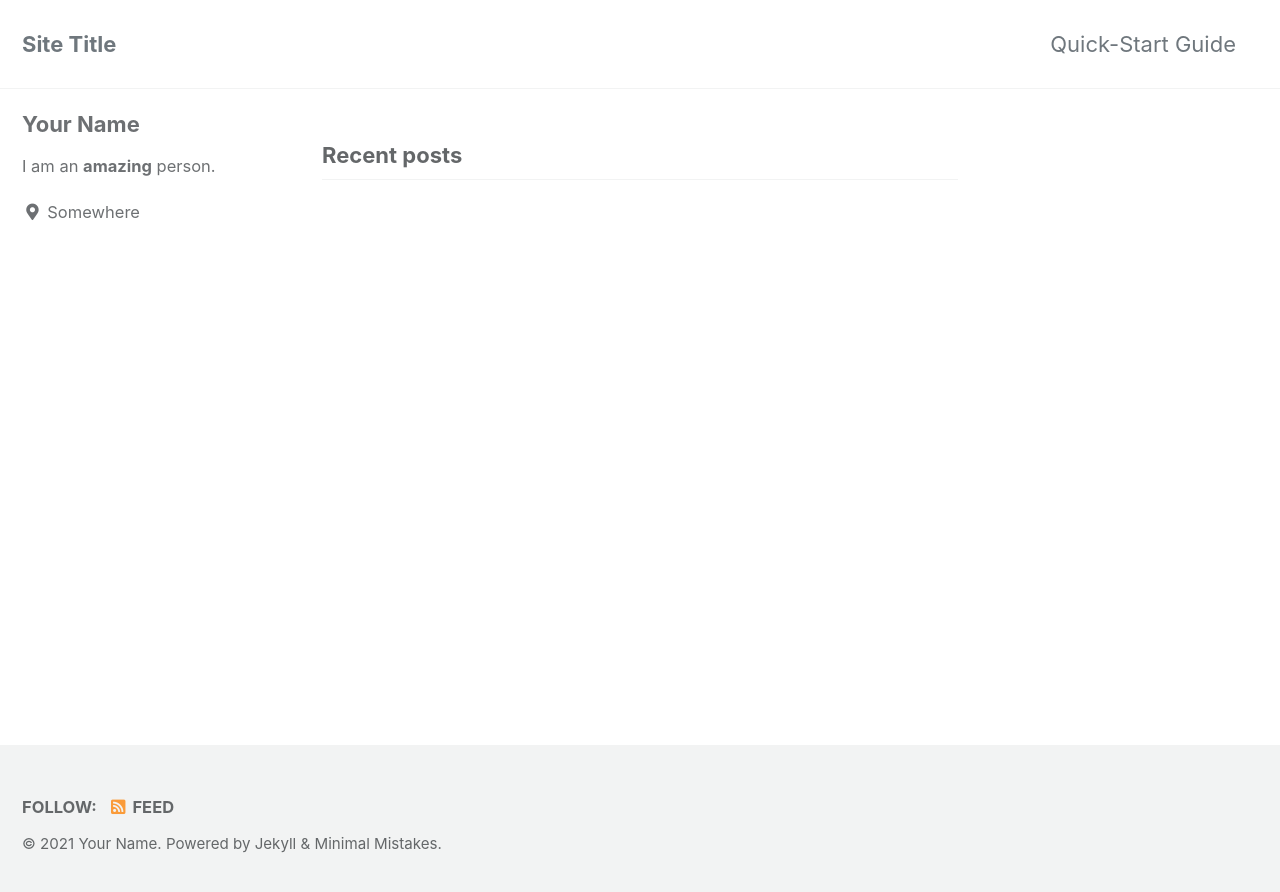
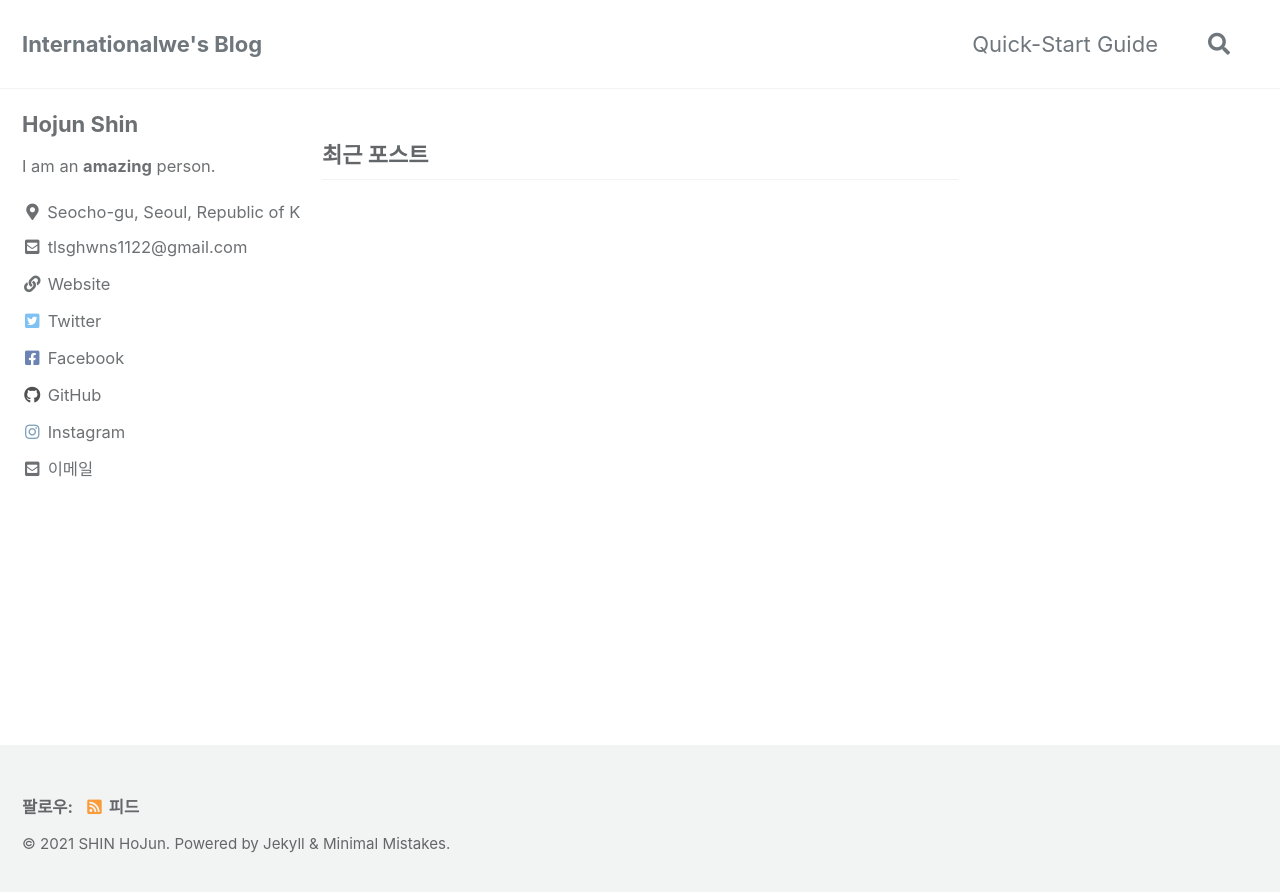
Before and after one commit to internationalwe/internationalwe.github.io, a Jekyll site: the page built from index.html, in a window 1280 px wide. Shown: the top 892 px of the page. Built offline with Jekyll 4.4.1, drawn with Linux system fonts in a browser that asks for light colours; cached includes are drawn as plain includes; the list of posts is cut into pages by our own code.

Commit message:
Update _config.yml

```diff
--- a/_config.yml
+++ b/_config.yml
@@ -11,19 +11,19 @@
 # https://mmistakes.github.io/minimal-mistakes/docs/quick-start-guide/#installing-the-theme
 
 # theme                  : "minimal-mistakes-jekyll"
-# remote_theme           : "mmistakes/minimal-mistakes"
+remote_theme           : "mmistakes/minimal-mistakes"
 minimal_mistakes_skin    : "default" # "air", "aqua", "contrast", "dark", "dirt", "neon", "mint", "plum", "sunrise"
 
 # Site Settings
-locale                   : "en-US"
-title                    : "Site Title"
+locale                   : "ko"
+title                    : "Internationalwe's Blog"
 title_separator          : "-"
 subtitle                 : # site tagline that appears below site title in masthead
-name                     : "Your Name"
+name                     : "SHIN HoJun"
 description              : "An amazing website."
-url                      : # the base hostname & protocol for your site e.g. "https://mmistakes.github.io"
+url                      : "https://internationalwe.github.io"
 baseurl                  : # the subpath of your site, e.g. "/blog"
-repository               : # GitHub username/repo-name e.g. "mmistakes/minimal-mistakes"
+repository               : "internationalwe/internationalwe.github.io"
 teaser                   : # path of fallback teaser image, e.g. "/assets/images/500x300.png"
 logo                     : # path of logo image to display in the masthead, e.g. "/assets/images/88x88.png"
 masthead_title           : # overrides the website title displayed in the masthead, use " " for no title
@@ -59,9 +59,9 @@ reCaptcha:
 atom_feed:
   path                   : # blank (default) uses feed.xml
   hide                   : # true, false (default)
-search                   : # true, false (default)
+search                   : true # true, false (default)
 search_full_content      : # true, false (default)
-search_provider          : # lunr (default), algolia, google
+search_provider          : lunr # lunr (default), algolia, google
 algolia:
   application_id         : # YOUR_APPLICATION_ID
   index_name             : # YOUR_INDEX_NAME
@@ -101,30 +101,30 @@ analytics:
 
 # Site Author
 author:
-  name             : "Your Name"
+  name             : "Hojun Shin"
   avatar           : # path of avatar image, e.g. "/assets/images/bio-photo.jpg"
   bio              : "I am an **amazing** person."
-  location         : "Somewhere"
-  email            :
+  location         : "Seocho-gu, Seoul, Republic of Korea"
+  email            : "tlsghwns1122@gmail.com"
   links:
-    - label: "Email"
+    - label: "tlsghwns1122@gmail.com"
       icon: "fas fa-fw fa-envelope-square"
-      # url: "mailto:your.name@email.com"
+      url: "mailto:your.name@email.com"
     - label: "Website"
       icon: "fas fa-fw fa-link"
-      # url: "https://your-website.com"
+      url: "https://your-website.com"
     - label: "Twitter"
       icon: "fab fa-fw fa-twitter-square"
-      # url: "https://twitter.com/"
+      url: "https://twitter.com/"
     - label: "Facebook"
       icon: "fab fa-fw fa-facebook-square"
-      # url: "https://facebook.com/"
+      url: "https://facebook.com/"
     - label: "GitHub"
       icon: "fab fa-fw fa-github"
-      # url: "https://github.com/"
+      url: "https://github.com/"
     - label: "Instagram"
       icon: "fab fa-fw fa-instagram"
-      # url: "https://instagram.com/"
+      url: "https://instagram.com/"
 
 # Site Footer
 footer:
@@ -284,6 +284,7 @@ defaults:
       layout: single
       author_profile: true
       read_time: true
+      show_date: true
       comments: # true
       share: true
       related: true
```
